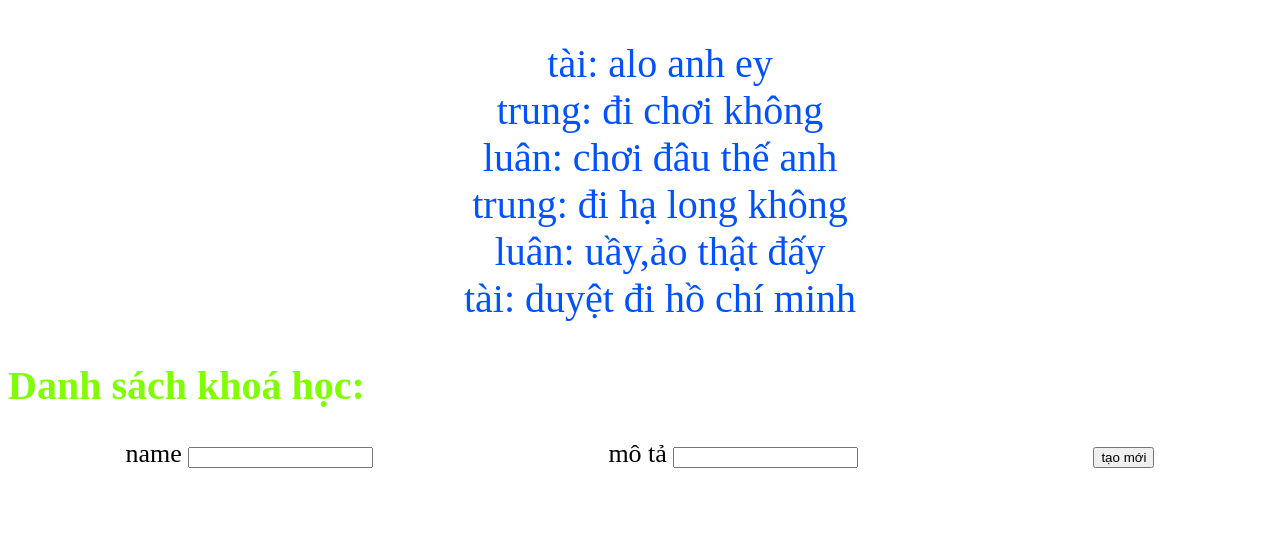
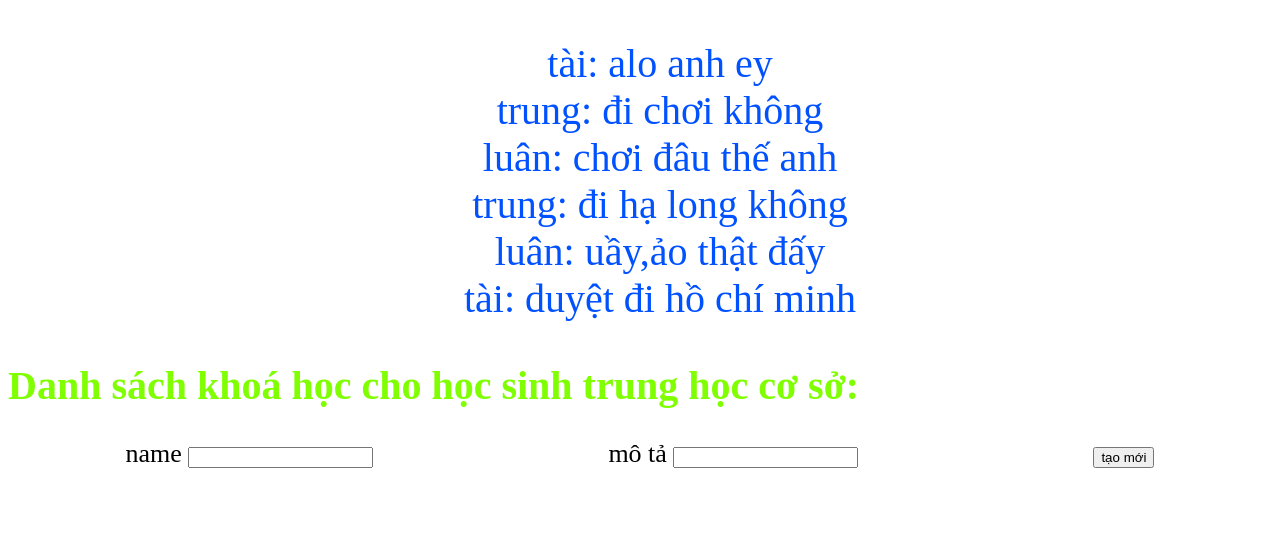
Before and after one commit to taikinhmon2/demogit, a plain HTML site: page index.html in a window 1280 px wide. Shown: the top 557 px of the page. Drawn offline with Linux system fonts and the light colour scheme; no server answers.

Commit message:
update index html

```diff
--- a/index.html
+++ b/index.html
@@ -12,7 +12,7 @@
     <ul class="test">
 
     </ul>
-    <h1 class="dsach">Danh sách khoá học: </h1>
+    <h1 class="dsach">Danh sách khoá học cho học sinh trung học cơ sở: </h1>
     <ul class="bank">
 
     </ul>
```
